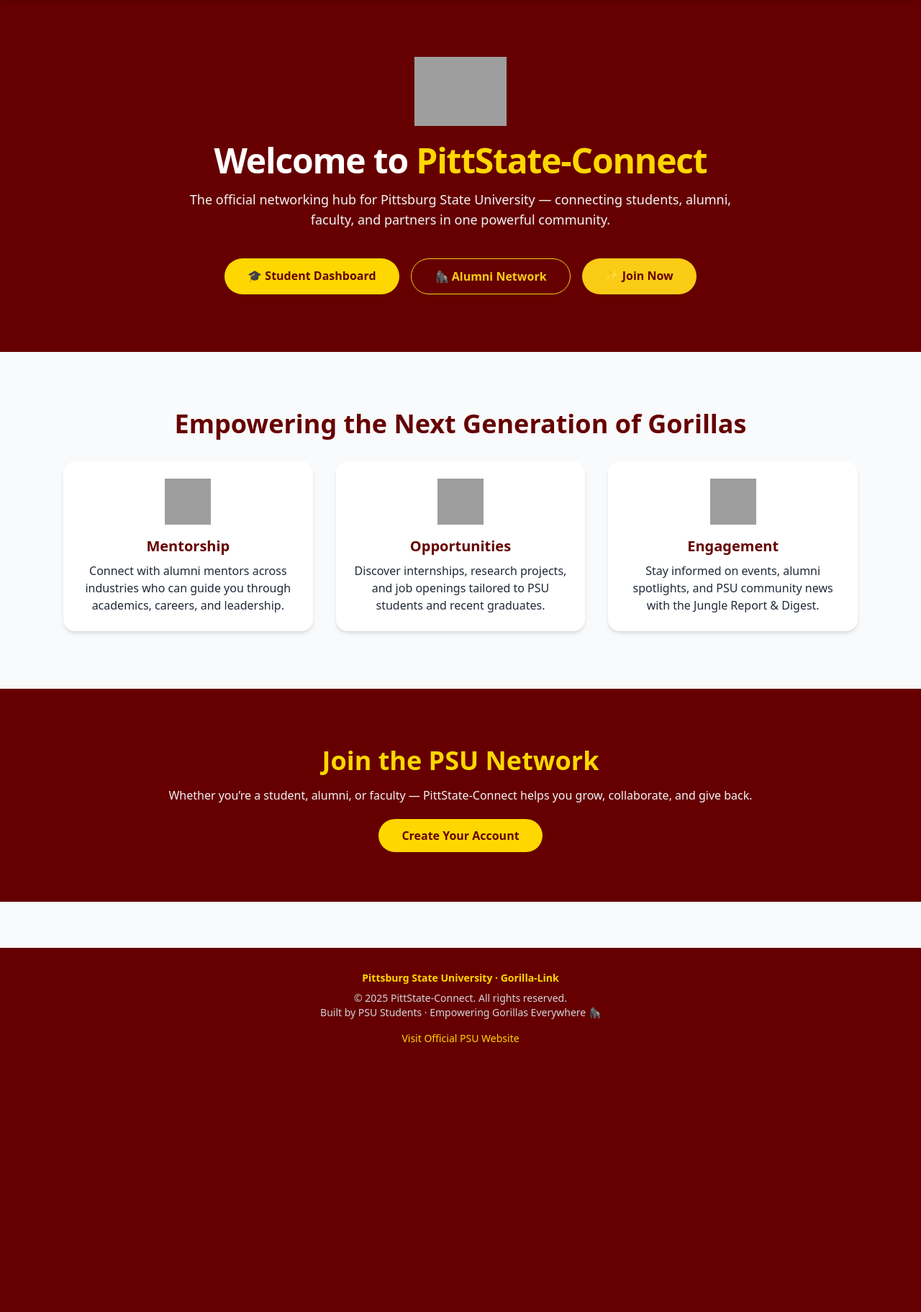
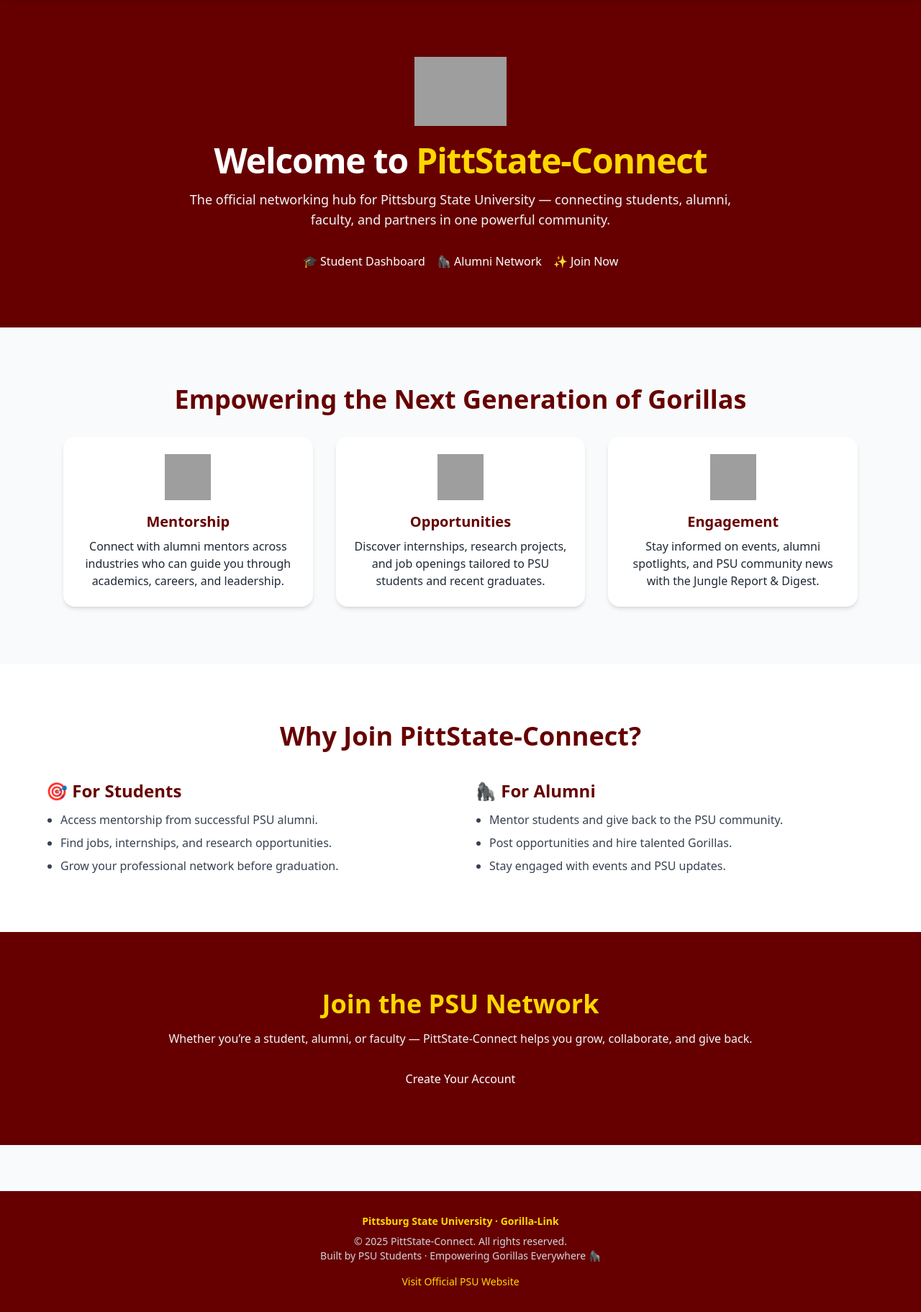
Before and after one commit to Cade-Cowdrey/Gorilla-Link, a Flask app: template templates/core/home.html in a window 1280 px wide. Shown: the part 73-1896 px from the top of the page at 72% size. Before the commit the page ends 1521 px from the top, so only its background shows below. Run offline with Flask 3, Linux system fonts and the light colour scheme; the template is opened without the code that fills it, so the values that code supplies are empty; some libraries are stand-ins or nearby versions; grey boxes are pictures that could not be loaded.

Commit message:
Update home.html

```diff
--- a/templates/core/home.html
+++ b/templates/core/home.html
@@ -3,7 +3,7 @@
 
 {% block content %}
 <!-- 🦍 PSU Hero Section -->
-<section class="bg-[#660000] text-white py-20 px-6 text-center">
+<section class="bg-[#660000] text-white py-20 px-6 text-center fade-in">
   <div class="max-w-5xl mx-auto">
     <img
       src="{{ url_for('static', filename='img/psu_logo.png') }}"
@@ -13,26 +13,27 @@
     <h1 class="text-5xl font-extrabold mb-4 tracking-tight">
       Welcome to <span class="text-[#FFD700]">PittState-Connect</span>
     </h1>
-    <p class="text-lg max-w-3xl mx-auto text-gray-100">
-      The official networking hub for Pittsburg State University —
-      connecting students, alumni, faculty, and partners in one powerful community.
+    <p class="text-lg max-w-3xl mx-auto text-gray-100 mb-8">
+      The official networking hub for Pittsburg State University — connecting students,
+      alumni, faculty, and partners in one powerful community.
     </p>
-    <div class="mt-10 flex flex-col sm:flex-row justify-center gap-4">
+
+    <div class="flex flex-col sm:flex-row justify-center gap-4 fade-in">
       <a
         href="{{ url_for('feed.dashboard') }}"
-        class="bg-[#FFD700] text-[#660000] font-semibold px-8 py-3 rounded-full hover:bg-yellow-400 transition"
+        class="psu-btn"
       >
         🎓 Student Dashboard
       </a>
       <a
         href="{{ url_for('alumni.details') }}"
-        class="border border-yellow-400 text-yellow-400 font-semibold px-8 py-3 rounded-full hover:bg-yellow-400 hover:text-[#660000] transition"
+        class="btn-outline"
       >
         🦍 Alumni Network
       </a>
       <a
         href="{{ url_for('auth.register') }}"
-        class="bg-yellow-400 text-[#660000] font-semibold px-8 py-3 rounded-full hover:bg-yellow-300 transition"
+        class="psu-btn"
       >
         ✨ Join Now
       </a>
@@ -42,12 +43,13 @@
 
 <!-- 💼 PSU Feature Highlights -->
 <section class="py-20 bg-gray-50 text-gray-800">
-  <div class="max-w-6xl mx-auto text-center">
+  <div class="max-w-6xl mx-auto text-center fade-in">
     <h2 class="text-4xl font-bold mb-8 text-[#660000]">
       Empowering the Next Generation of Gorillas
     </h2>
     <div class="grid md:grid-cols-3 gap-8 px-6">
-      <div class="bg-white rounded-2xl shadow-md p-6">
+      <!-- Mentorship -->
+      <div class="bg-white rounded-2xl shadow-md p-6 hover:shadow-gorilla transition-all duration-300 fade-in">
         <img
           src="{{ url_for('static', filename='img/mentorship_icon.png') }}"
           alt="Mentorship"
@@ -59,7 +61,8 @@
         </p>
       </div>
 
-      <div class="bg-white rounded-2xl shadow-md p-6">
+      <!-- Opportunities -->
+      <div class="bg-white rounded-2xl shadow-md p-6 hover:shadow-gorilla transition-all duration-300 fade-in">
         <img
           src="{{ url_for('static', filename='img/opportunity_icon.png') }}"
           alt="Opportunities"
@@ -71,7 +74,8 @@
         </p>
       </div>
 
-      <div class="bg-white rounded-2xl shadow-md p-6">
+      <!-- Engagement -->
+      <div class="bg-white rounded-2xl shadow-md p-6 hover:shadow-gorilla transition-all duration-300 fade-in">
         <img
           src="{{ url_for('static', filename='img/engagement_icon.png') }}"
           alt="Engagement"
@@ -86,8 +90,33 @@
   </div>
 </section>
 
+<!-- 🧠 Success Section -->
+<section class="bg-white py-20 px-6 fade-in">
+  <div class="max-w-6xl mx-auto text-center">
+    <h2 class="text-4xl font-bold mb-6 text-[#660000]">Why Join PittState-Connect?</h2>
+    <div class="grid md:grid-cols-2 gap-10 mt-10 text-left">
+      <div class="card fade-in">
+        <h3 class="text-2xl font-semibold text-[#660000] mb-3">🎯 For Students</h3>
+        <ul class="list-disc ml-5 space-y-2 text-gray-700">
+          <li>Access mentorship from successful PSU alumni.</li>
+          <li>Find jobs, internships, and research opportunities.</li>
+          <li>Grow your professional network before graduation.</li>
+        </ul>
+      </div>
+      <div class="card fade-in">
+        <h3 class="text-2xl font-semibold text-[#660000] mb-3">🦍 For Alumni</h3>
+        <ul class="list-disc ml-5 space-y-2 text-gray-700">
+          <li>Mentor students and give back to the PSU community.</li>
+          <li>Post opportunities and hire talented Gorillas.</li>
+          <li>Stay engaged with events and PSU updates.</li>
+        </ul>
+      </div>
+    </div>
+  </div>
+</section>
+
 <!-- 🌟 PSU Call To Action -->
-<section class="bg-[#660000] text-white py-20 px-6 text-center">
+<section class="bg-[#660000] text-white py-20 px-6 text-center fade-in">
   <div class="max-w-4xl mx-auto">
     <h2 class="text-4xl font-bold mb-4 text-[#FFD700]">Join the PSU Network</h2>
     <p class="text-gray-100 mb-8">
@@ -95,10 +124,39 @@
     </p>
     <a
       href="{{ url_for('auth.register') }}"
-      class="bg-[#FFD700] text-[#660000] font-semibold px-8 py-3 rounded-full hover:bg-yellow-400 transition"
+      class="psu-btn"
     >
       Create Your Account
     </a>
   </div>
 </section>
+
+<!-- ✨ Scroll Reveal Script -->
+<script>
+  const revealElements = document.querySelectorAll('.fade-in');
+
+  const revealOnScroll = () => {
+    const trigger = window.innerHeight * 0.9;
+    revealElements.forEach(el => {
+      const top = el.getBoundingClientRect().top;
+      if (top < trigger) el.classList.add('visible');
+    });
+  };
+
+  window.addEventListener('scroll', revealOnScroll);
+  window.addEventListener('load', revealOnScroll);
+</script>
+
+<style>
+  .fade-in {
+    opacity: 0;
+    transform: translateY(25px);
+    transition: all 0.7s ease-out;
+  }
+
+  .fade-in.visible {
+    opacity: 1;
+    transform: translateY(0);
+  }
+</style>
 {% endblock %}
```
